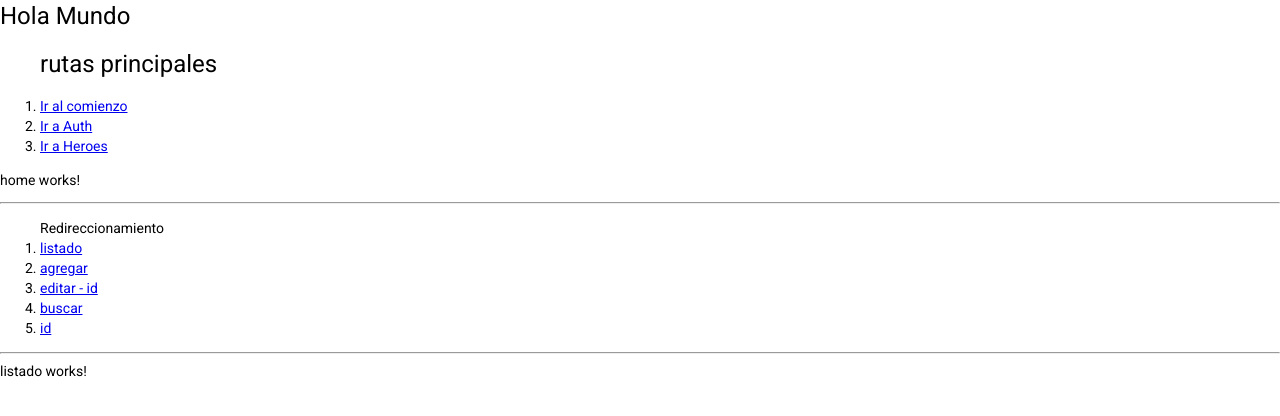
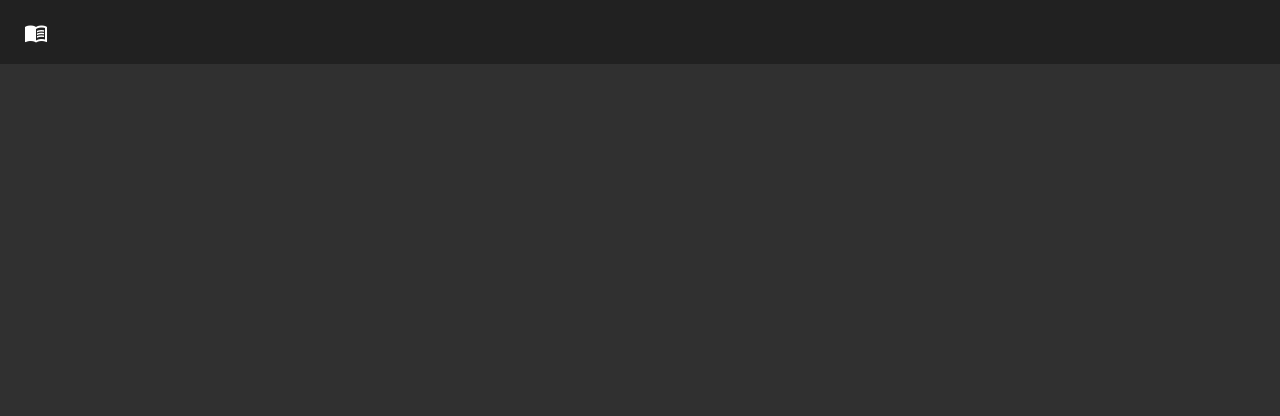
Before and after one commit to luceroraul12/05-heroesApp, an Angular app: page /heroes/listado in a window 1280 px wide. Shown: the top 416 px of the page. Built offline with nearby package versions, Linux system fonts and the light colour scheme.

Commit message:
add sidenav toggle

```diff
--- a/src/app/heroes/pages/home/home.component.html
+++ b/src/app/heroes/pages/home/home.component.html
@@ -1,22 +1,12 @@
-<p>home works!</p>
-<hr>
-<ol>
-    Redireccionamiento
-    <li>
-        <a routerLink="listado">listado</a>
-    </li>
-    <li>
-        <a routerLink="agregar">agregar</a>
-    </li>
-    <li><a routerLink="editar/:id">editar - id</a></li>
-    <li>
-        <a routerLink="buscar">buscar</a>
-    </li>
-    <li>
-        <a routerLink=":id">
-            id
-        </a>
-    </li>
-</ol>
-<hr>
-<router-outlet></router-outlet>
+<mat-sidenav-container fullscreen>
+    <mat-sidenav #sidenav>
+        <h1>Sidenav</h1>
+    </mat-sidenav>
+
+    <mat-toolbar>
+        <button mat-icon-button (click)="sidenav.toggle()">
+            <mat-icon>menu_book</mat-icon>
+        </button>
+    </mat-toolbar>
+
+</mat-sidenav-container>
```
Also changed, not shown: src/app/material/material.module.ts (+4 -3 lines).
